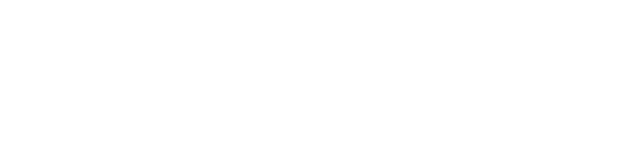
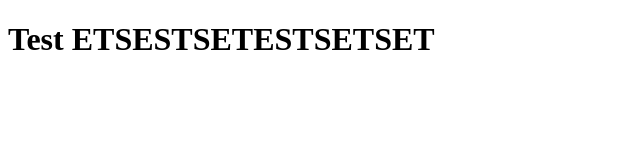
Before and after one commit to Okiod/okiodtest, a plain HTML site: page index.html in a window 1280 px wide. Shown: the whole page, without its empty margins (0-640 px from the left). Drawn offline with Linux system fonts and the light colour scheme.

Commit message:
Update index.html

```diff
--- a/index.html
+++ b/index.html
@@ -4,6 +4,6 @@
 	<title>Nathan</title>
 </head>
 <body>
-
+	<h1>Test ETSESTSETESTSETSET<h1/>
 </body>
 </html>
```
